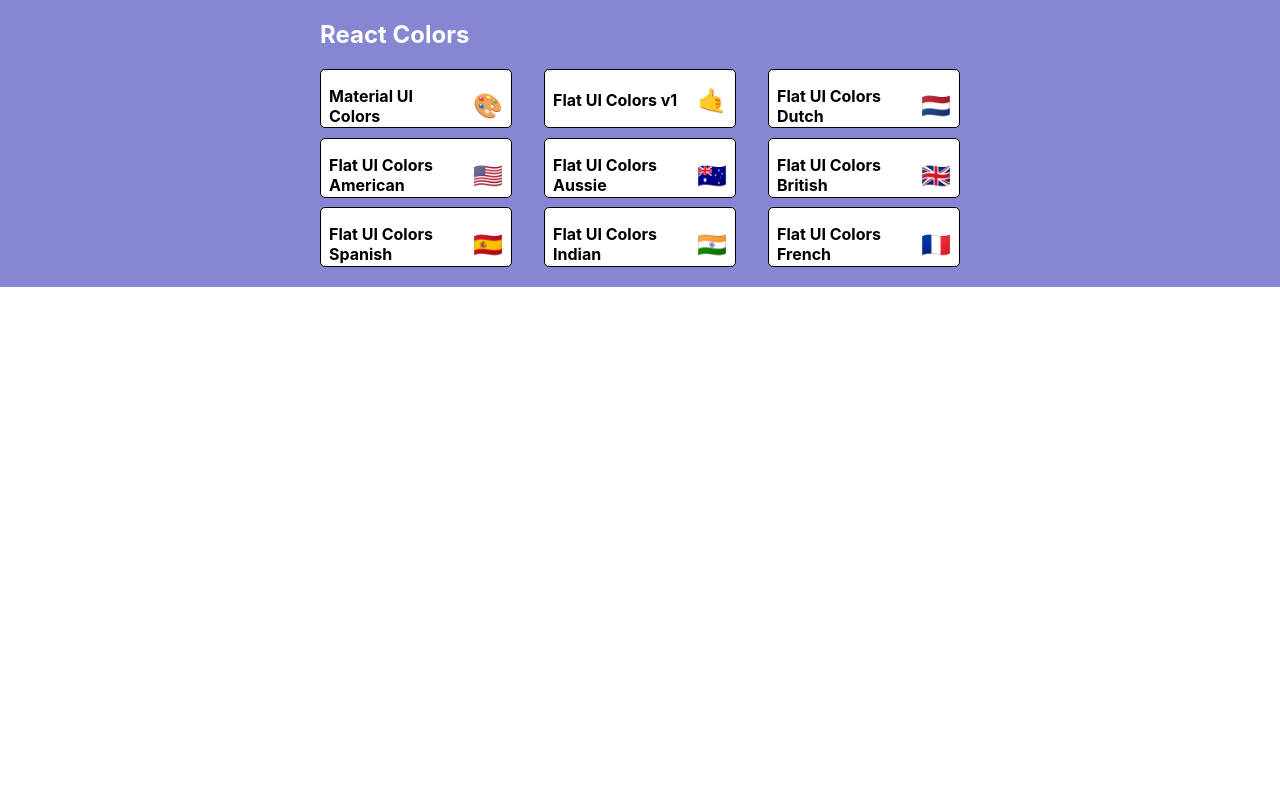
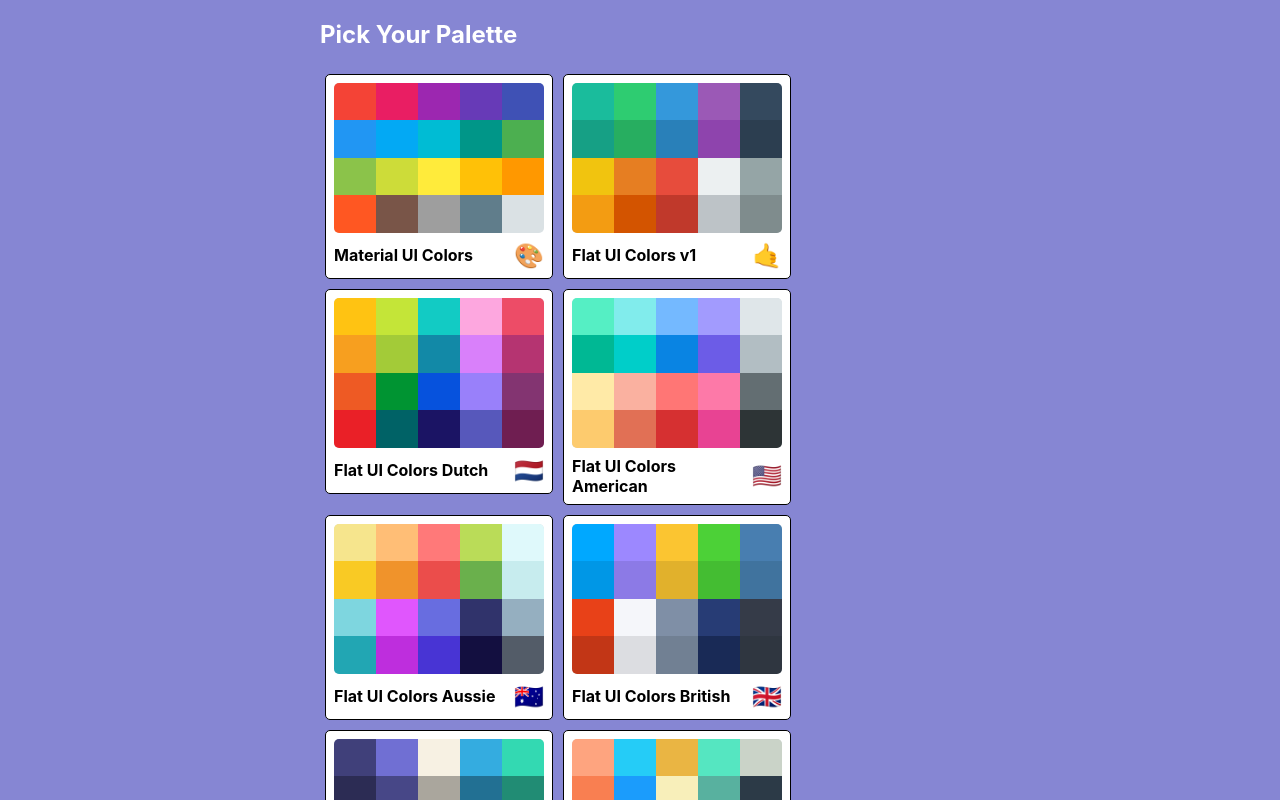
Before and after one commit to AyshaHakeem/colour-picker, a React (Create React App) app: page / in a window 1280 px wide. Shown: the top 800 px of the page. Built offline with nearby package versions, Linux system fonts and the light colour scheme.

Commit message:
Add styles to mini-palettes

```diff
--- a/src/MiniPalette.js
+++ b/src/MiniPalette.js
@@ -4,17 +4,32 @@
 const styles = {
     root: {
         backgroundColor: "white",
+        width: '210px',
+        // height: 'fit-content',
         border: "1px solid black",
         borderRadius: "5px",
         padding: "0.5rem",
         position: "relative",
         overflow: "hidden",
+        margin: '5px',
         "&:hover": {
             cursor: "pointer"
         }
     },
     colors: {
-        backgroundColor: "grey"
+        backgroundColor: "#dae1e4",
+        height: "150px",
+        // width: "200px",
+        borderRadius: "5px",
+        overflow: "hidden",
+        display: 'flex',
+        'flex-wrap': 'wrap',
+        '& div':{
+            width: '20%',
+            height: '25%',
+            display: 'inline-block'
+            // marginBottom: "-3.5px"
+        }
     },
     title: {
         display: "flex",
@@ -29,14 +44,23 @@
     emoji: {
         marginLeft: "0.5rem",
         fontSize: "1.5rem"
-    }
+    },
   };
 
 function MiniPalette(props){
-    const {classes, paletteName, emoji} = props
+    const {classes, paletteName, colors, emoji} = props
+
+    const generateMiniPalette = colors.map(color => (
+        <div style={{ backgroundColor: color.color }}>
+
+        </div>
+      ));
+
     return (
         <div className={classes.root}>
-            <div className={classes.colors} />
+            <div className={classes.colors}>
+                {generateMiniPalette}
+            </div>
             <h5 className={classes.title}>
                 {paletteName} <span className={classes.emoji}>{emoji}</span>
             </h5>
--- a/src/PaletteList.js
+++ b/src/PaletteList.js
@@ -7,11 +7,12 @@
 const styles = {
     root: {
       backgroundColor: "#8686d3",
-      height: "100%",
+      height: "100vh",
       display: "flex",
       alignItems: "flex-start",
       justifyContent: "center",
-      'padding-bottom': "20px"
+      'padding-bottom': "20px",
+      margin: '0 auto',
     },
     container: {
       width: "50%",
@@ -21,17 +22,18 @@
       flexWrap: "wrap"
     },
     nav: {
-      display: "flex",
       width: "100%",
       justifyContent: "space-between",
-      color: "white"
+      color: "white",
     },
     palettes: {
       boxSizing: "border-box",
       width: "100%",
-      display: "grid",
-      gridTemplateColumns: "repeat(3, 30%)",
-      gridGap: "5%"
+      display: "flex",
+      flexWrap: 'wrap',
+      "& a" : {
+        textDecoration: 'none'
+      }
     }
   };
 
@@ -42,14 +44,14 @@
         const { palettes, classes } = this.props ;
         let paletteList = palettes.map( palette => {
             // return( <li> <Link to={`/palette/${palette.id}`}>{ palette.paletteName }</Link> </li> )
-            return <MiniPalette {...palette} styles={styles} />
+            return <Link to={`/palette/${palette.id}`}><MiniPalette {...palette} styles={styles} /></Link>
         })
 
         return (
             <div className={classes.root}>
                 <div className={classes.container}>
                     <nav className={classes.nav}>
-                        <h1>React Colors</h1>
+                        <h1>Pick Your Palette</h1>
                     </nav>
                     <div className={classes.palettes}>
                         {paletteList}
```
